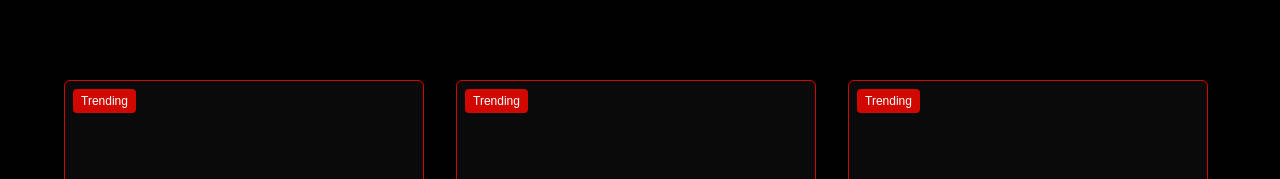
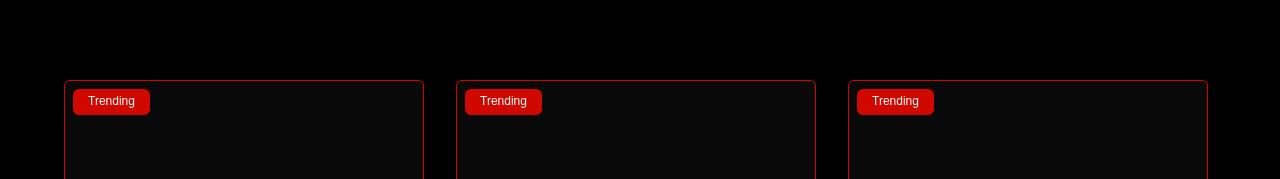
Before and after one commit to Ftamim003/egeal-ai-hub, a Next.js app: page /trendingAi in a window 1280 px wide. Shown: the top 179 px of the page. Built offline with nearby package versions, Linux system fonts and the light colour scheme.

Commit message:
discover

```diff
--- a/app/trendingAi/TrendingAi.tsx
+++ b/app/trendingAi/TrendingAi.tsx
@@ -17,7 +17,7 @@ export default function TrendingAi() {
               className="border border-[#D10800] rounded-md bg-[#0A0A0A] overflow-hidden relative md:max-w-[360px] "
             >
               <div className="relative  h-[255px] flex justify-center items-center ">
-                <span className="absolute top-2 left-2 bg-[#D10800] text-white text-xs font-medium px-2 py-1 rounded">
+                <span className="absolute w-[77px] h-[26px] top-2 left-2 bg-[#D10800] text-center text-white text-xs font-medium px-2 py-1 rounded-md">
                   {card.badge}
                 </span>
 
```
